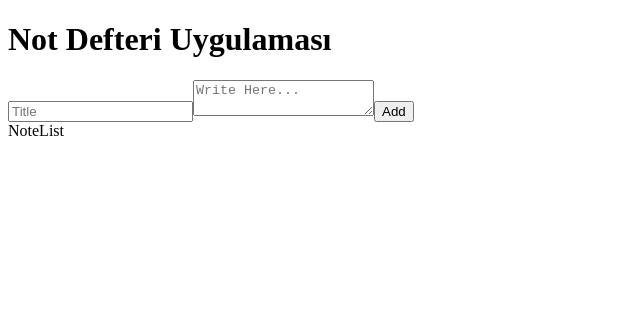
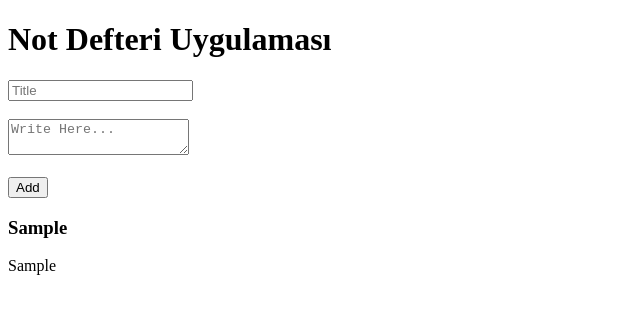
Before and after one commit to mertcetiin/Notepad-App, a React (Vite) app: page / in a window 1280 px wide. Both pictures are taken after typing "Sample", "Sample" into the empty fields and a click on the button "Add". Shown: the top 314 px of the page, without its empty margins (0-640 px from the left). Built offline with nearby package versions, Linux system fonts and the light colour scheme.

Commit message:
noteList components finished

```diff
--- a/src/App.jsx
+++ b/src/App.jsx
@@ -7,15 +7,16 @@ function App() {
 
   const [notes, setNotes] = useState([]);
 
-  const onAdd = (note) => {
-    setNotes([...notes, note])
-  }
+  const addNote = (note) => {
+    setNotes([...notes, note]);
+  };
+
 
   return (
     <div>
       <h1>Not Defteri Uygulaması</h1>
-      <NoteForm onSubmit={onAdd} />
-      <NoteList />
+      <NoteForm onSubmit={addNote} />
+      <NoteList notes={notes} />
     </div>
   )
 }
--- a/src/components/NoteForm.jsx
+++ b/src/components/NoteForm.jsx
@@ -16,8 +16,12 @@ function NoteForm({ onSubmit }) {
 
     return (
         <form onSubmit={handleSubmit}>
-            <input type='text' value={title} placeholder='Title' onChange={(e) => e.target.value} />
-            <textarea placeholder='Write Here...' value={content} onChange={(e) => e.target.value} />
+            <input type='text' value={title} placeholder='Title' onChange={(e) => setTitle(e.target.value)} />
+            <br />
+            <br />
+            <textarea placeholder='Write Here...' value={content} onChange={(e) => setContent(e.target.value)} />
+            <br />
+            <br />
             <button type='submit'>Add</button>
         </form>
     )
--- a/src/components/NoteList.jsx
+++ b/src/components/NoteList.jsx
@@ -1,8 +1,15 @@
 import React from 'react'
 
-function NoteList() {
+function NoteList({ notes }) {
     return (
-        <div>NoteList</div>
+        <div>
+            {notes.map((note, id) => (
+                <div key={id}>
+                    <h3>{note.title}</h3>
+                    <p>{note.content}</p>
+                </div>
+            ))}
+        </div>
     )
 }
 
```
